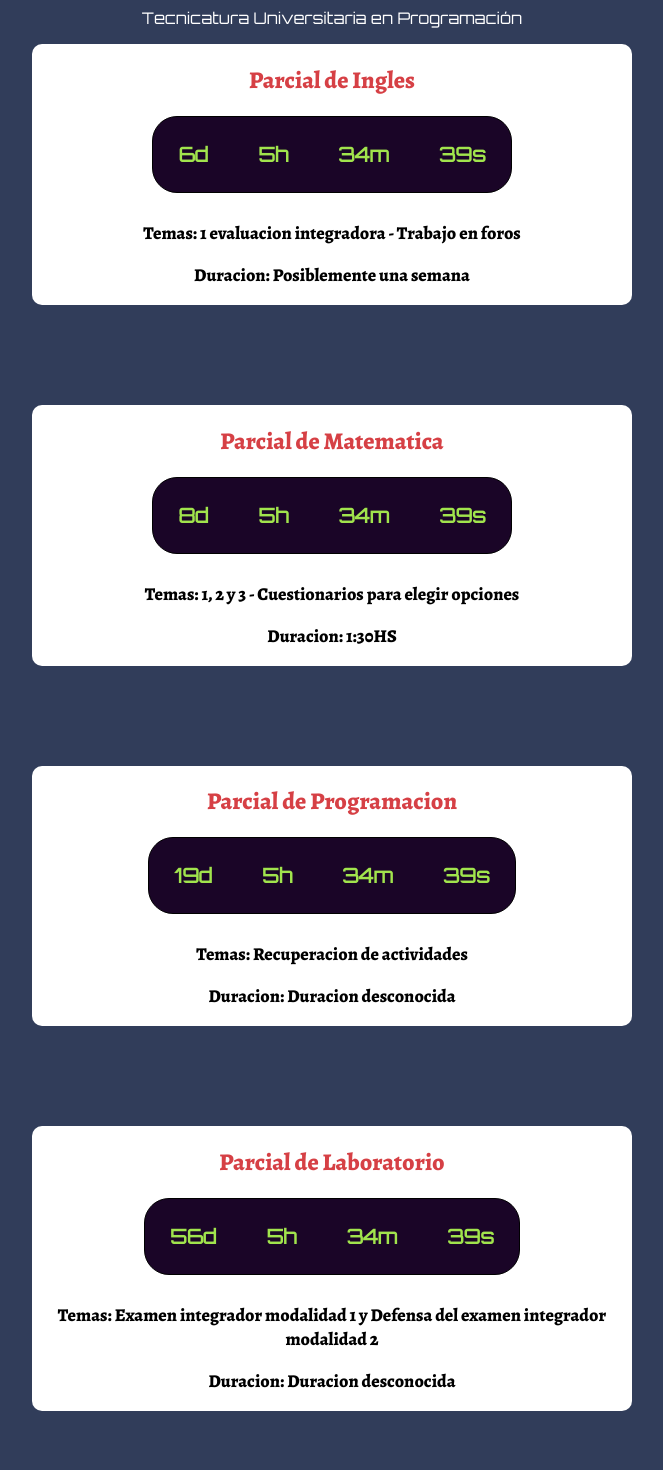
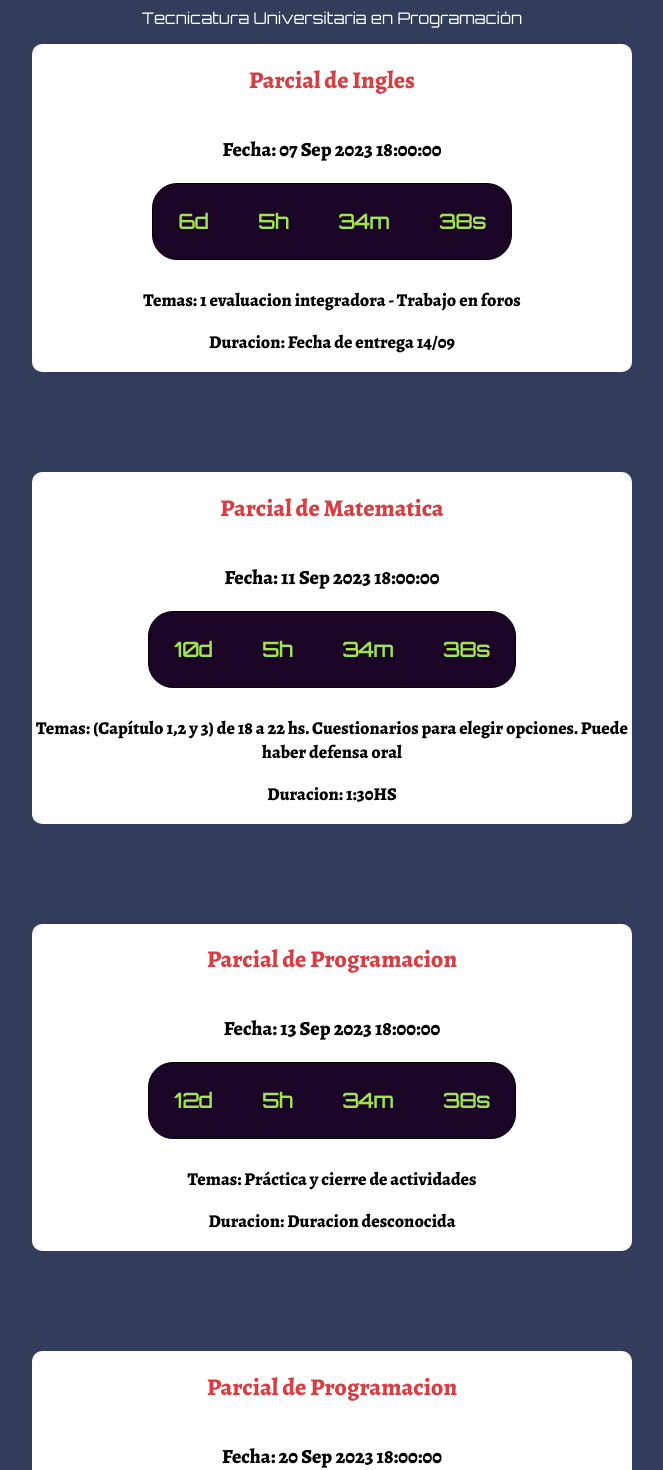
Before and after one commit to adrielvazquez89x/parcialesCountdown, a React (Vite) app: page / in a window 1280 px wide. Shown: the part 200-1670 px from the top of the page, without its empty margins (308-971 px from the left). Built offline with nearby package versions, Linux system fonts and the light colour scheme.

Commit message:
version02

```diff
--- a/src/App.css
+++ b/src/App.css
@@ -40,9 +40,29 @@ h1 {
 
 }
 
+.containerRED {
+    background-color: #D64045;
+    border-radius: 10px;
+    align-items: center;
+    color: #fff;
+    display: flex;
+    flex-direction: column;
+    justify-content: center;
+    width: 600px;
+    text-align: center;
+
+    margin-bottom: 100px;
+
+}
+
 .container h2 {
     font-family: 'Alegreya';
     color: #D64045;
+}
+
+.container h3 {
+    font-family: 'Alegreya';
+    font-size: 20px;
 }
 
 .content {
--- a/src/App.jsx
+++ b/src/App.jsx
@@ -1,36 +1,49 @@
 import './App.css'
-import Countdown from './Countdown'
-import data from './data'
-import logo from './logo.png'
+import React, { useState, useEffect } from 'react';
+import Countdown from './Countdown';
+import data from './data';
+import logo from './logo.png';
 
 function App() {
+  const [parciales, setParciales] = useState(data);
 
-  const parciales = data;
+  useEffect(() => {
+    const interval = setInterval(() => {
+      const now = new Date();
+      const nuevosParciales = parciales.filter((parcial) => {
+        const fechaParcial = new Date(parcial.fecha);
+        const tiempoTranscurrido = now - fechaParcial;
+        const horasTranscurridas = tiempoTranscurrido / (1000 * 60 * 60); // Calcula las horas transcurridas
 
+        // Filtra los parciales que tienen menos de 5 horas transcurridas
+        return horasTranscurridas < 5;
+      });
+      setParciales(nuevosParciales);
+    }, 1000);
+
+    return () => clearInterval(interval);
+  }, [parciales]);
+
+  // Ordenar los parciales por fecha
   parciales.sort((a, b) => {
     const fechaA = new Date(a.fecha).getTime();
     const fechaB = new Date(b.fecha).getTime();
-
-    if (fechaA < fechaB) return -1;
-    if (fechaA > fechaB) return 1;
-    return 0;
+    return fechaA - fechaB;
   });
-
-  console.log(parciales)
-
 
   return (
     <div className='maxContainer'>
       <h1>Cuanto falta para el siguiente parcial o trabajo práctico crucial</h1>
       <div>
-        <img src={logo} alt="" />
+        <img src={logo} alt='' />
       </div>
       <p className='parrafito'>Tecnicatura Universitaria en Programación</p>
 
-      {parciales.map((parcial) => (<Countdown key={parcial.id} {...parcial} />))}
-
+      {parciales.map((parcial) => (
+        <Countdown key={parcial.id} {...parcial} />
+      ))}
     </div>
-  )
+  );
 }
 
-export default App
+export default App;
--- a/src/Countdown.jsx
+++ b/src/Countdown.jsx
@@ -1,4 +1,5 @@
-import React, { useState, useEffect } from 'react'
+import React, { useState, useEffect } from 'react';
+import todotermino from './todotermino.jpg';
 
 const Countdown = ({ materia, fecha, unidades, duracion }) => {
     const [parcial, setParcial] = useState(false);
@@ -7,9 +8,7 @@ const Countdown = ({ materia, fecha, unidades, duracion }) => {
     const [minutes, setMinutes] = useState(0);
     const [seconds, setSeconds] = useState(0);
 
-
     useEffect(() => {
-
         const target = new Date(fecha);
 
         const interval = setInterval(() => {
@@ -18,51 +17,45 @@ const Countdown = ({ materia, fecha, unidades, duracion }) => {
 
             setDays(Math.floor(difference / (1000 * 60 * 60 * 24)));
             setHours(Math.floor((difference % (1000 * 60 * 60 * 24)) / (1000 * 60 * 60)));
-            setMinutes(Math.floor((difference % (1000 * 60 * 60) / (1000 * 60))));
+            setMinutes(Math.floor((difference % (1000 * 60 * 60)) / (1000 * 60)));
             setSeconds(Math.floor((difference % (1000 * 60)) / 1000));
 
-            if (difference <= 0) {
+            if (difference < 0) {
                 setParcial(true);
+
+                // Eliminar el elemento después de 24 horas (86400 segundos)
+                setTimeout(() => {
+                    setParcial(false);
+                }, 86400000); // 24 horas en milisegundos
             }
+        }, 1000);
 
-        }, 1000)
-
-
-
-        return () => clearInterval(interval)
-    }, [])
-
+        return () => clearInterval(interval);
+    }, []);
 
     return (
         <>
-            {parcial ?
-                (
-                    <p> El parcial de {materia} es hoy </p >
-                )
-                :
-                (
+            {parcial ? (
+                <div className='containerRED'>
+                    <h2> EL PARCIAL DE {materia.toUpperCase()} ES HOY </h2>
+                    <img src={todotermino} alt='' />
+                </div>
+            ) : (
                 <div className='container'>
                     <h2>Parcial de {materia} </h2>
+                    <h3>Fecha: {fecha} </h3>
                     <div className='containerClock'>
                         <div className='box'>
-                                <p>
-                                    {days}d
-                                </p>
+                            <p>{days}d</p>
                         </div>
                         <div className='box'>
-                                <p>
-                                    {hours}h
-                                </p>
+                            <p>{hours}h</p>
                         </div>
                         <div className='box'>
-                                <p>
-                                    {minutes}m
-                                </p>
+                            <p>{minutes}m</p>
                         </div>
                         <div className='box'>
-                                <p>
-                                    {seconds}s
-                                </p>
+                            <p>{seconds}s</p>
                         </div>
                     </div>
                     <div className='content'>
@@ -70,15 +63,9 @@ const Countdown = ({ materia, fecha, unidades, duracion }) => {
                         <p>Duracion: {duracion}</p>
                     </div>
                 </div>
+            )}
+        </>
+    );
+};
 
-                )
-            }
-        </>
-
-
-
-
-    )
-}
-
-export default Countdown
+export default Countdown;
--- a/src/data.js
+++ b/src/data.js
@@ -2,16 +2,16 @@ const parciales = [
     {
         id: 1,
         materia: "Matematica",
-        unidades: "1, 2 y 3 - Cuestionarios para elegir opciones",
-        fecha: "09 Sep 2023 18:00:00",
+        unidades: "(Capítulo 1,2 y 3) de 18 a 22 hs. Cuestionarios para elegir opciones. Puede haber defensa oral",
+        fecha: "11 Sep 2023 18:00:00",
         duracion: "1:30HS"
 
     },
     {
         id: 2,
         materia: "Programacion",
-        unidades: "Recuperacion de actividades",
-        fecha: "20 Sep 2023 18:00:00",
+        unidades: "Práctica y cierre de actividades",
+        fecha: "13 Sep 2023 18:00:00",
         duracion: "Duracion desconocida"
 
     },
@@ -20,7 +20,7 @@ const parciales = [
         materia: "Ingles",
         unidades: "1 evaluacion integradora - Trabajo en foros",
         fecha: "07 Sep 2023 18:00:00",
-        duracion: "Posiblemente una semana"
+        duracion: "Fecha de entrega 14/09"
 
     },
     {
@@ -54,7 +54,39 @@ const parciales = [
         fecha: "17 Nov 2023 18:00:00",
         duracion: "Duracion desconocida"
 
-    }
+    },
+    {
+        id: 8,
+        materia: "Matematica",
+        unidades: "SEGUNDO PARCIAL (Capítulo 4,5 y 6) Cuestionarios para elegir opciones - Puede haber defensa oral",
+        fecha: "23 Oct 2023 18:00:00",
+        duracion: "1:30HS"
+
+    },
+    {
+        id: 9,
+        materia: "Inglés",
+        unidades: "2° EVALUACIÓN INTEGRADORA - Trabajo en foros",
+        fecha: "26 Oct 2023 18:00:00",
+        duracion: "Fecha de entrega 02/11"
+
+    },
+    {
+        id: 10,
+        materia: "Programacion",
+        unidades: "Recuperación Etapa 1",
+        fecha: "20 Sep 2023 18:00:00",
+        duracion: "Duracion desconocida"
+
+    },
+/*     {
+        id: 11,
+        materia: "random",
+        unidades: "Recuperación Etapa 1",
+        fecha: "01 Sep 2023 04:20:00",
+        duracion: "Duracion desconocida"
+
+    } */
 
 
 
```
Also changed, not shown: src/todotermino.jpg (added). Lines whose indentation alone changed are shown as unchanged.
